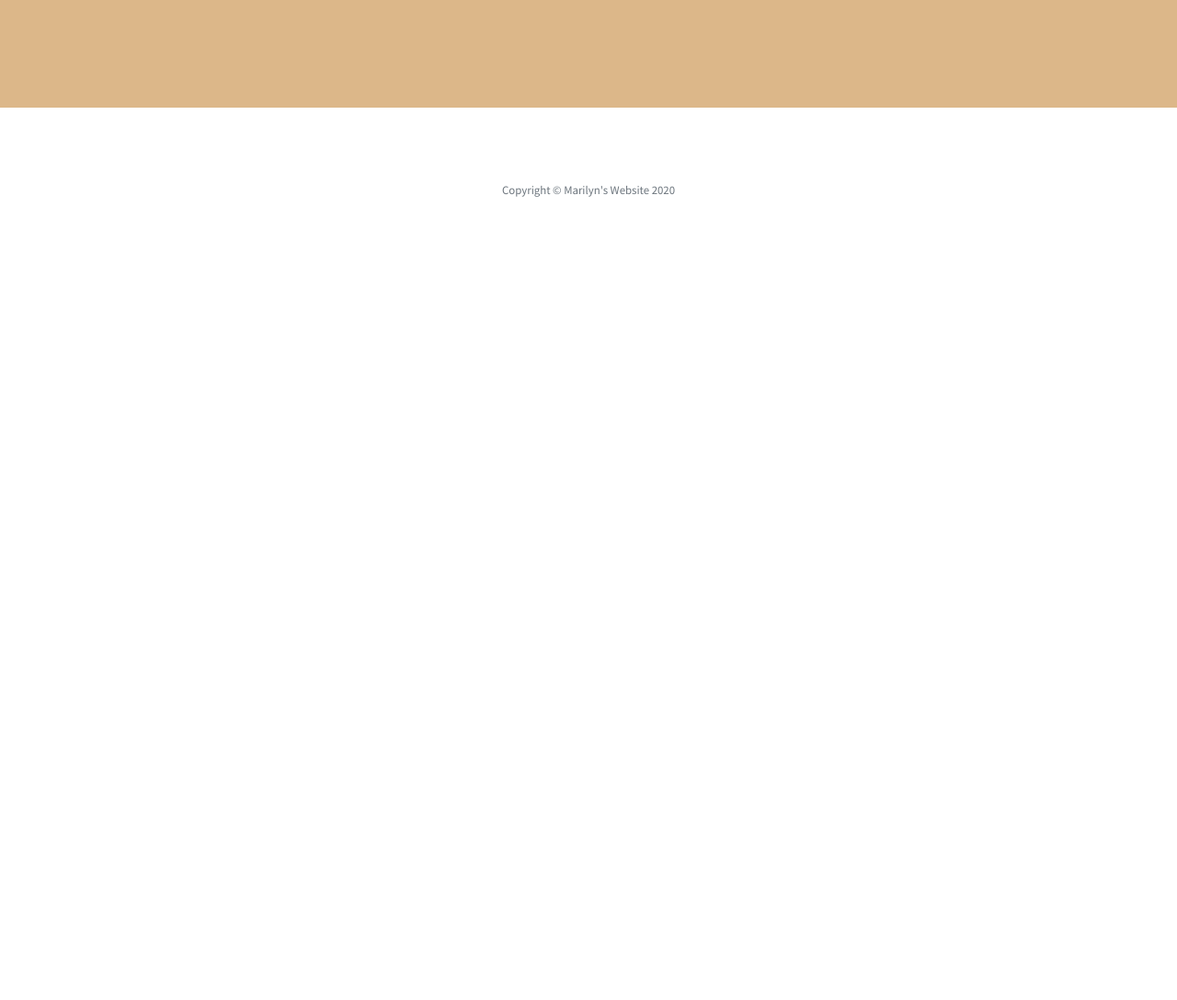
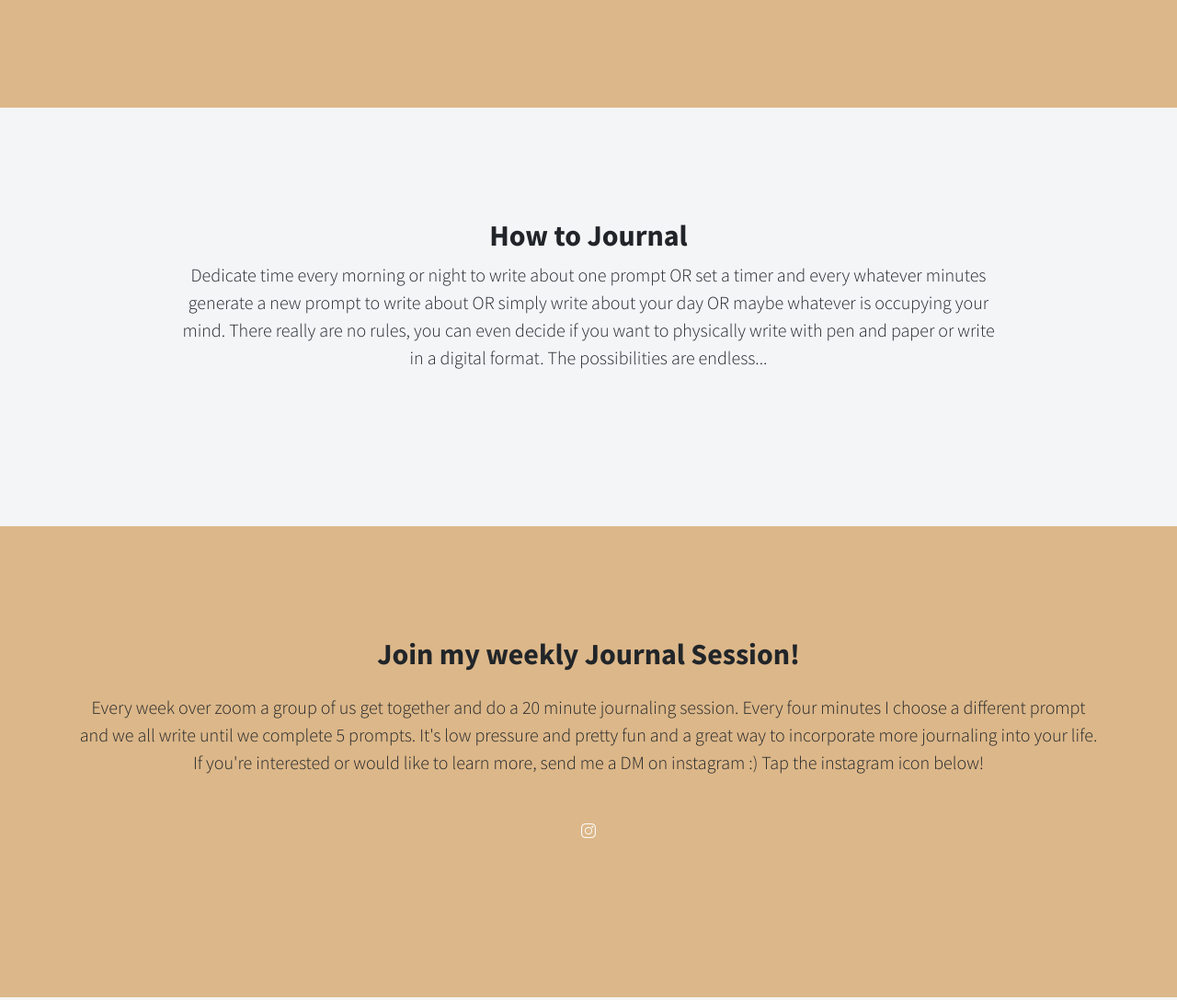
Before and after one commit to marcrzzz/JournalPrompts, a website: page index.html in a window 1280 px wide. Shown: the part 1137-2224 px from the top of the page at 92% size. Before the commit the page ends 1434 px from the top, so only its background shows below. Drawn offline with Linux system fonts and the light colour scheme.

Commit message:
text update

```diff
--- a/css/stylish-portfolio.css
+++ b/css/stylish-portfolio.css
@@ -313,13 +313,13 @@ footer.footer .social-link {
   width: 4rem;
   line-height: 4.3rem;
   font-size: 1.5rem;
-  background-color: #1D809F;
+  background-color: #C8B34F;
   transition: background-color 0.15s ease-in-out;
   box-shadow: 0 3px 3px 0 rgba(0, 0, 0, 0.1);
 }
 
 footer.footer .social-link:hover {
-  background-color: #155d74;
+  background-color: #C8B34F;
   text-decoration: none;
 }
 
@@ -383,6 +383,10 @@ a:hover, a:focus, a:active {
   background-color: #DCB789 !important;
 }
 
+.bg-white-section {
+  background-color: #F4F5F7 !important;
+}
+
 .modal-body{
   font-family: 'Special Elite', cursive;
   font-size: 30px;
--- a/index.html
+++ b/index.html
@@ -38,17 +38,14 @@
         <a class="js-scroll-trigger" href="#page-top">Prompt Generator</a>
       </li>
       <li class="sidebar-nav-item">
-        <a class="js-scroll-trigger" href="#about">Benefits of Journaling</a>
-      </li>
-      <!-- <li class="sidebar-nav-item">
-        <a class="js-scroll-trigger" href="#services">Services</a>
+        <a class="js-scroll-trigger" href="#journal-benefits">Benefits of Journaling</a>
       </li>
       <li class="sidebar-nav-item">
-        <a class="js-scroll-trigger" href="#portfolio">Portfolio</a>
+        <a class="js-scroll-trigger" href="#howto">How to Journal</a>
       </li>
       <li class="sidebar-nav-item">
-        <a class="js-scroll-trigger" href="#contact">Contact</a>
-      </li> -->
+        <a class="js-scroll-trigger" href="#journal-session">Weekly Journal Session</a>
+      </li>
     </ul>
   </nav>
 
@@ -85,8 +82,8 @@
     <div class="overlay"></div>
   </header>
 
-  <!-- About -->
-  <section class="content-section bg-light-section" id="about">
+  <!-- Journal Benefits -->
+  <section class="content-section bg-light-section" id="journal-benefits">
     <div class="container text-center">
       <div class="row">
         <div class="col-lg-10 mx-auto">
@@ -98,160 +95,36 @@
     </div>
   </section>
 
-  <!-- Services -->
-  <!-- <section class="content-section bg-primary text-white text-center" id="services">
-    <div class="container">
-      <div class="content-section-heading">
-        <h3 class="text-secondary mb-0">Services</h3>
-        <h2 class="mb-5">What We Offer</h2>
-      </div>
-      <div class="row">
-        <div class="col-lg-3 col-md-6 mb-5 mb-lg-0">
-          <span class="service-icon rounded-circle mx-auto mb-3">
-            <i class="icon-screen-smartphone"></i>
-          </span>
-          <h4>
-            <strong>Responsive</strong>
-          </h4>
-          <p class="text-faded mb-0">Looks great on any screen size!</p>
+   <!-- Journal How to -->
+  <section class="content-section bg-white-section" id="howto">
+    <div class="container text-center">
+        <div class="col-lg-10 mx-auto">
+          <h2>How to Journal</h2>
+          <p class="lead mb-5">
+            Dedicate time every morning or night to write about one prompt OR set a timer and every whatever minutes generate a new prompt to write about OR simply write about your day OR maybe whatever is occupying your mind. There really are no rules, you can even decide if you want to physically write with pen and paper or write in a digital format. The possibilities are endless...
+          </p>
         </div>
-        <div class="col-lg-3 col-md-6 mb-5 mb-lg-0">
-          <span class="service-icon rounded-circle mx-auto mb-3">
-            <i class="icon-pencil"></i>
-          </span>
-          <h4>
-            <strong>Redesigned</strong>
-          </h4>
-          <p class="text-faded mb-0">Freshly redesigned for Bootstrap 4.</p>
-        </div>
-        <div class="col-lg-3 col-md-6 mb-5 mb-md-0">
-          <span class="service-icon rounded-circle mx-auto mb-3">
-            <i class="icon-like"></i>
-          </span>
-          <h4>
-            <strong>Favorited</strong>
-          </h4>
-          <p class="text-faded mb-0">Millions of users
-            <i class="fas fa-heart"></i>
-            Start Bootstrap!</p>
-        </div>
-        <div class="col-lg-3 col-md-6">
-          <span class="service-icon rounded-circle mx-auto mb-3">
-            <i class="icon-mustache"></i>
-          </span>
-          <h4>
-            <strong>Question</strong>
-          </h4>
-          <p class="text-faded mb-0">I mustache you a question...</p>
-        </div>
-      </div>
     </div>
-  </section> -->
+  </section>
 
-  <!-- Callout -->
-  <!-- <section class="callout">
+  <!-- Journal Session -->
+  <section class="content-section bg-light-section" id="journal-session">
     <div class="container text-center">
-      <h2 class="mx-auto mb-5">Welcome to
-        <em>your</em>
-        next website!</h2>
-      <a class="btn btn-primary btn-xl" href="https://startbootstrap.com/themes/stylish-portfolio/">Download Now!</a>
+      <h2 class="mb-4">Join my weekly Journal Session!</h2>
+      <p class="lead mb-5">Every week over zoom a group of us get together and do a 20 minute journaling session. Every four minutes I choose a different prompt and we all write until we complete 5 prompts. It's low pressure and pretty fun and a great way to incorporate more journaling into your life. If you're interested or would like to learn more, send me a DM on instagram :) Tap the instagram icon below!</p>
+      <ul class="list-inline mb-5">
+        <li class="list-inline-item ">
+          <a class="social-link text-white" href="https://www.instagram.com/marcrzzz">
+            <i class="icon-social-instagram"></i>
+          </a>
+        </li>
+      </ul>
     </div>
-  </section> -->
-
-  <!-- Portfolio -->
-  <!-- <section class="content-section" id="portfolio">
-    <div class="container">
-      <div class="content-section-heading text-center">
-        <h3 class="text-secondary mb-0">Portfolio</h3>
-        <h2 class="mb-5">Recent Projects</h2>
-      </div>
-      <div class="row no-gutters">
-        <div class="col-lg-6">
-          <a class="portfolio-item" href="#!">
-            <div class="caption">
-              <div class="caption-content">
-                <div class="h2">Stationary</div>
-                <p class="mb-0">A yellow pencil with envelopes on a clean, blue backdrop!</p>
-              </div>
-            </div>
-            <img class="img-fluid" src="img/portfolio-1.jpg" alt="">
-          </a>
-        </div>
-        <div class="col-lg-6">
-          <a class="portfolio-item" href="#!">
-            <div class="caption">
-              <div class="caption-content">
-                <div class="h2">Ice Cream</div>
-                <p class="mb-0">A dark blue background with a colored pencil, a clip, and a tiny ice cream cone!</p>
-              </div>
-            </div>
-            <img class="img-fluid" src="img/portfolio-2.jpg" alt="">
-          </a>
-        </div>
-        <div class="col-lg-6">
-          <a class="portfolio-item" href="#!">
-            <div class="caption">
-              <div class="caption-content">
-                <div class="h2">Strawberries</div>
-                <p class="mb-0">Strawberries are such a tasty snack, especially with a little sugar on top!</p>
-              </div>
-            </div>
-            <img class="img-fluid" src="img/portfolio-3.jpg" alt="">
-          </a>
-        </div>
-        <div class="col-lg-6">
-          <a class="portfolio-item" href="#!">
-            <div class="caption">
-              <div class="caption-content">
-                <div class="h2">Workspace</div>
-                <p class="mb-0">A yellow workspace with some scissors, pencils, and other objects.</p>
-              </div>
-            </div>
-            <img class="img-fluid" src="img/portfolio-4.jpg" alt="">
-          </a>
-        </div>
-      </div>
-    </div>
-  </section> -->
-
-  <!-- Call to Action -->
-  <!-- <section class="content-section bg-primary text-white">
-    <div class="container text-center">
-      <h2 class="mb-4">The buttons below are impossible to resist...</h2>
-      <a href="#!" class="btn btn-xl btn-light mr-4">Click Me!</a>
-      <a href="#!" class="btn btn-xl btn-dark">Look at Me!</a>
-    </div>
-  </section> -->
-
-  <!-- Map -->
-  <!-- <div id="contact" class="map">
-    <iframe src="https://maps.google.com/maps?f=q&amp;source=s_q&amp;hl=en&amp;geocode=&amp;q=Twitter,+Inc.,+Market+Street,+San+Francisco,+CA&amp;aq=0&amp;oq=twitter&amp;sll=28.659344,-81.187888&amp;sspn=0.128789,0.264187&amp;ie=UTF8&amp;hq=Twitter,+Inc.,+Market+Street,+San+Francisco,+CA&amp;t=m&amp;z=15&amp;iwloc=A&amp;output=embed"></iframe>
-    <br />
-    <small>
-      <a href="https://maps.google.com/maps?f=q&amp;source=embed&amp;hl=en&amp;geocode=&amp;q=Twitter,+Inc.,+Market+Street,+San+Francisco,+CA&amp;aq=0&amp;oq=twitter&amp;sll=28.659344,-81.187888&amp;sspn=0.128789,0.264187&amp;ie=UTF8&amp;hq=Twitter,+Inc.,+Market+Street,+San+Francisco,+CA&amp;t=m&amp;z=15&amp;iwloc=A"></a>
-    </small>
-  </div> -->
+  </section>
 
   <!-- Footer -->
-  <footer class="footer text-center">
+  <footer class="footer text-center bg-white-section">
     <div class="container">
-      <!-- <ul class="list-inline mb-5">
-        <li class="list-inline-item">
-          <a class="social-link rounded-circle text-white mr-3" href="#!">
-            <i class="icon-social-facebook"></i>
-          </a>
-        </li>
-        <li class="list-inline-item">
-          <a class="social-link rounded-circle text-white mr-3" href="#!">
-            <i class="icon-social-twitter"></i>
-          </a>
-        </li>
-        <li class="list-inline-item">
-          <a class="social-link rounded-circle text-white" href="#!">
-            <i class="icon-social-github"></i>
-          </a>
-        </li>
-      </ul> -->
       <p class="text-muted small mb-0">Copyright &copy; Marilyn's Website 2020</p>
     </div>
   </footer>
```
Also changed, not shown: css/stylish-portfolio.min.css.
